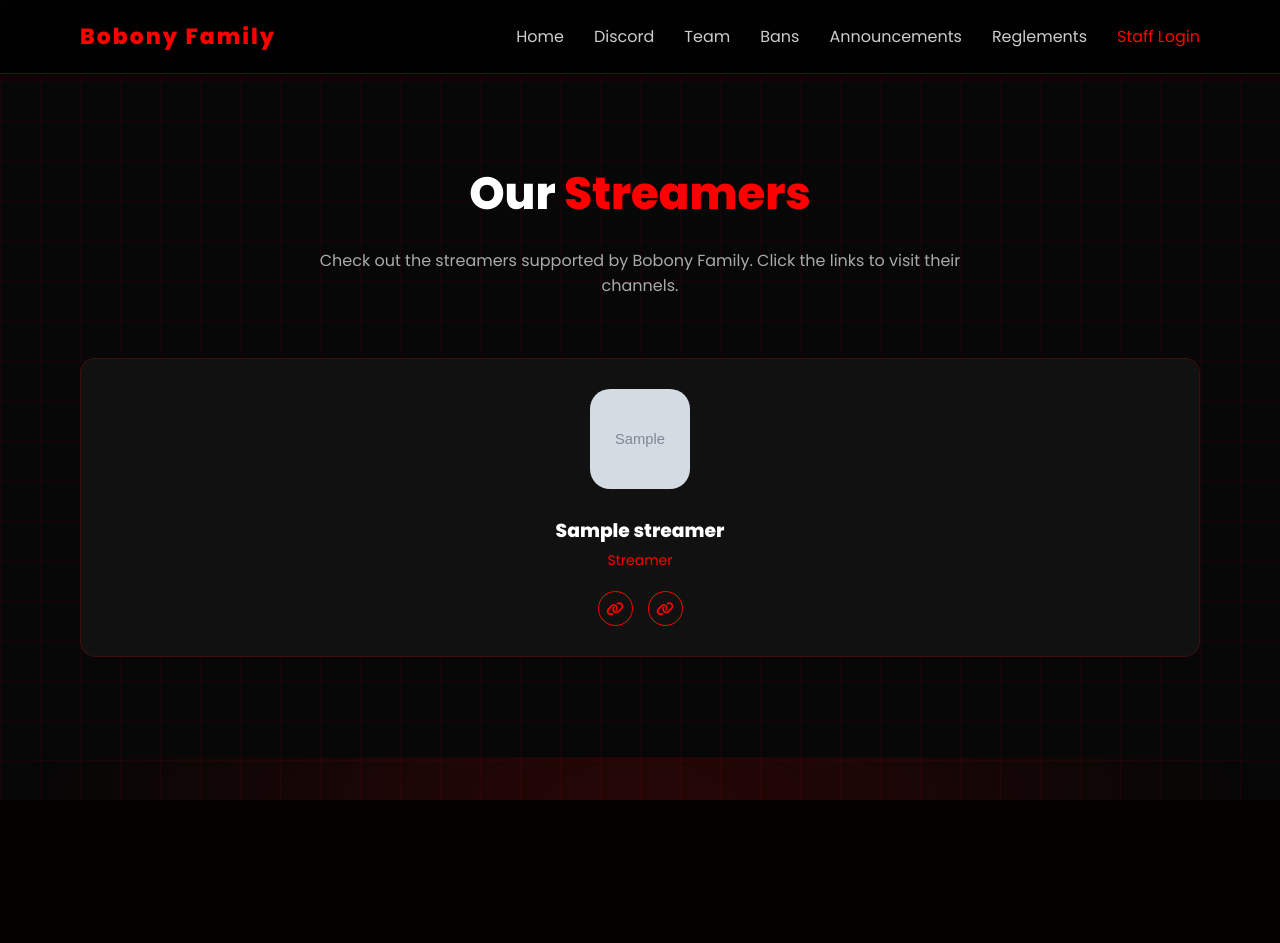
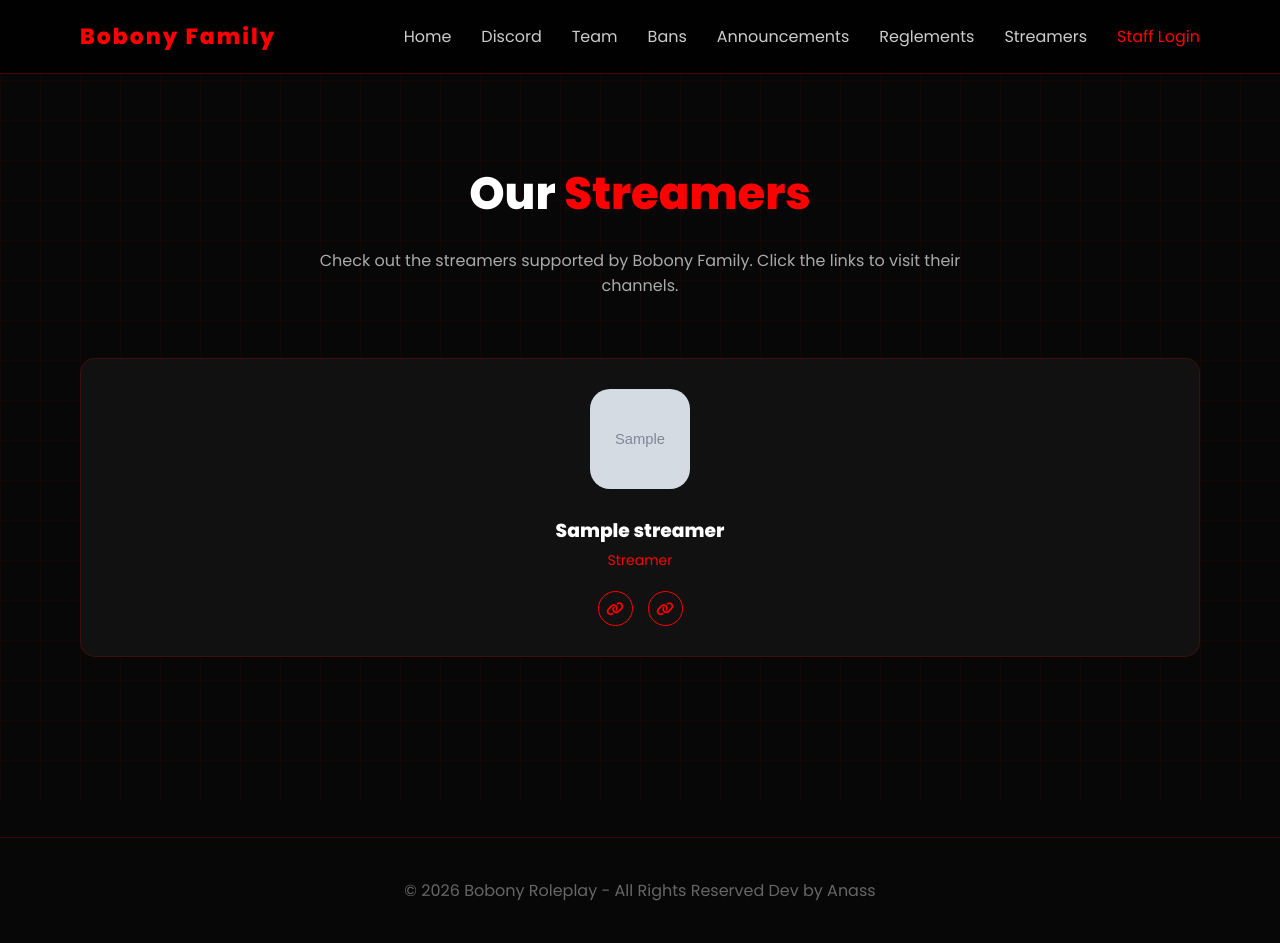
Before and after one commit to AdilDevero/bobony-project, a PHP site: page /Laragon/streamers.php in a window 1280 px wide. Before the commit the page ends 800 px from the top, so only its background shows below. Run offline with PHP 8.4, Linux system fonts and the light colour scheme; tables that the repository leaves empty hold one stand-in row (values such as "Sample post"); grey boxes marked "Sample" are stand-in pictures.

Commit message:
Bobony-projet

```diff
--- a/REGLEMENTS.php
+++ b/REGLEMENTS.php
@@ -121,6 +121,7 @@
 <li><a href="bans.php">Bans</a></li>
 <li><a href="annoucement.php">Announcements</a></li>
 <li><a href="REGLEMENTS.php">Reglements</a></li>
+<li><a href="streamers.php">Streamers</a></li>
 <li><a href="login.php" style="color:red;">Staff Login</a></li>
     </ul>
 </nav>
--- a/annoucement.php
+++ b/annoucement.php
@@ -232,6 +232,7 @@ font-size:32px;
 <li><a href="bans.php">Bans</a></li>
 <li><a href="annoucement.php">Announcements</a></li>
 <li><a href="REGLEMENTS.php">Reglements</a></li>
+<li><a href="streamers.php">Streamers</a></li>
 <li><a href="login.php" style="color:red;">Staff Login</a></li>
 </ul>
 </nav>
--- a/bans.php
+++ b/bans.php
@@ -371,6 +371,7 @@ $blacklisted = array_filter($bans, function($b) { return $b['is_blacklisted']; }
 <li><a href="bans.php">Bans</a></li>
 <li><a href="annoucement.php">Announcements</a></li>
 <li><a href="REGLEMENTS.php">Reglements</a></li>
+<li><a href="streamers.php">Streamers</a></li>
 <li><a href="login.php" style="color:red;">Staff Login</a></li>
         <!-- <?php if (isset($_SESSION['role']) && $_SESSION['role'] === 'owner'): ?>
             <li><a href="create_user.php" style="color: red;">Create User</a></li>
--- a/discord.php
+++ b/discord.php
@@ -159,6 +159,7 @@
         <li><a href="bans.php">Bans</a></li>
         <li><a href="annoucement.php">Announcements</a></li>
         <li><a href="REGLEMENTS.php">Reglements</a></li>
+        <li><a href="streamers.php">Streamers</a></li>
         <li><a href="login.php" style="color: red;">Staff Login</a></li>
     </ul>
 </nav>
--- a/index.php
+++ b/index.php
@@ -253,6 +253,7 @@ footer{
         <li><a href="bans.php">Bans</a></li>
         <li><a href="annoucement.php">Announcements</a></li>
         <li><a href="REGLEMENTS.php">Reglements</a></li>
+        <li><a href="streamers.php">Streamers</a></li>
         <li><a href="login.php" style="color:red;">Staff Login</a></li>
     </ul>
 </nav>
--- a/streamers.php
+++ b/streamers.php
@@ -166,6 +166,27 @@ nav ul li a:hover,
     nav{padding:20px;}
     .team-container{padding:40px 20px 100px;}
 }
+
+.empty{
+    grid-column:1/-1;
+    text-align:center;
+    padding:80px;
+    color:#777;
+}
+
+.empty i{
+    font-size:50px;
+    margin-bottom:20px;
+    color:#444;
+}
+
+.footer{
+    text-align:center;
+    padding:40px 20px;
+    color:#666;
+    border-top:1px solid rgba(255,0,0,0.2);
+    margin-top:80px;
+}
 </style>
 </head>
 
@@ -180,6 +201,7 @@ nav ul li a:hover,
 <li><a href="bans.php">Bans</a></li>
 <li><a href="annoucement.php">Announcements</a></li>
 <li><a href="REGLEMENTS.php">Reglements</a></li>
+<li><a href="streamers.php">Streamers</a></li>
 <li><a href="login.php" style="color:red;">Staff Login</a></li>
     </ul>
 </nav>
@@ -216,9 +238,17 @@ nav ul li a:hover,
         </div>
     <?php endwhile; ?>
 <?php else: ?>
-    <p style="text-align:center; grid-column:1/-1;">No streamers added yet.</p>
+    <div class="empty">
+        <i class="fas fa-inbox"></i>
+        <h3>No streamers yet</h3>
+        <p>Our streamers list will appear here.</p>
+    </div>
 <?php endif; ?>
 </section>
 
+<div class="footer">
+© 2026 Bobony Roleplay - All Rights Reserved Dev by Anass
+</div>
+<script src="animations.js"></script>
 </body>
 </html>
--- a/team.php
+++ b/team.php
@@ -255,6 +255,7 @@
             <li><a href="annoucement.php">Announcements</a></li>
             <li><a href="REGLEMENTS.php">Reglements</a></li>
             <li><a href="streamers.php">Streamers</a></li>
+            <li><a href="login.php" style="color:red;">Staff Login</a></li>
 
         </ul>
 
```
